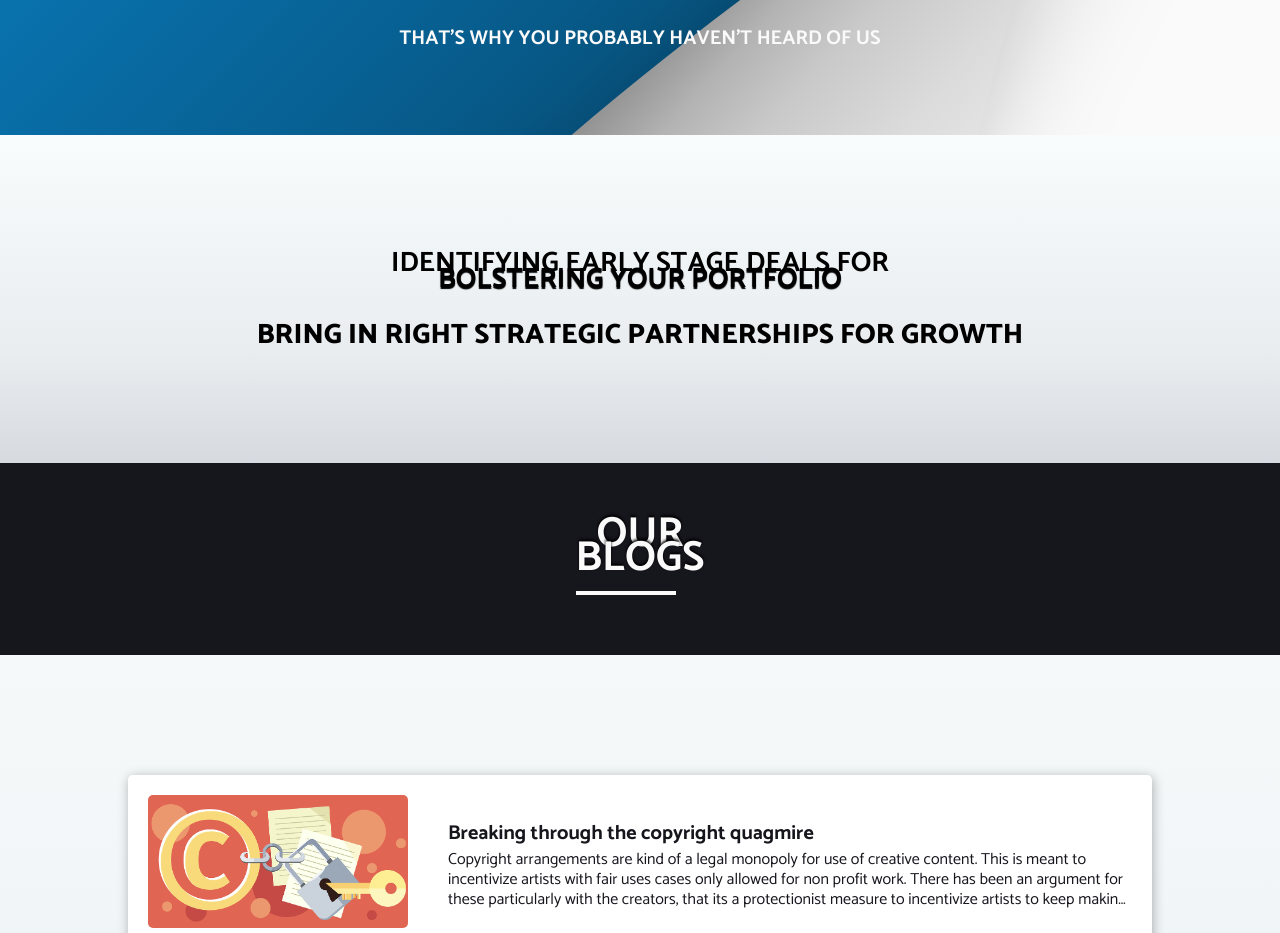
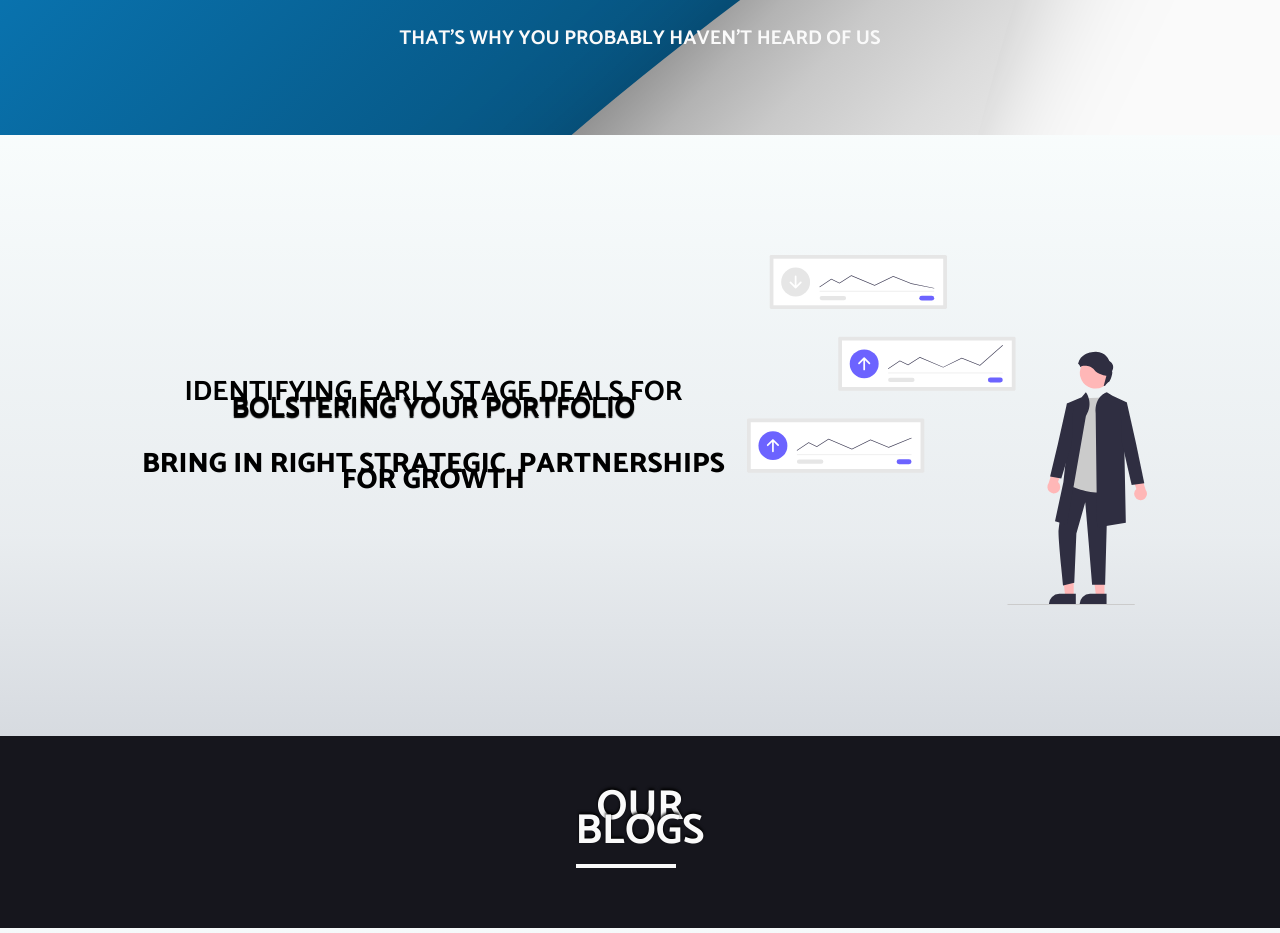
Before and after one commit to mritunjaysaha/project-1, a Next.js app: page / in a window 1280 px wide. Shown: the part 4260-5193 px from the top of the page. Built offline with nearby package versions, Linux system fonts and the light colour scheme.

Commit message:
added illustration

```diff
--- a/src/body.jsx
+++ b/src/body.jsx
@@ -97,6 +97,7 @@ export function Body() {
                     </Zoom>
                 </div>
                 <div className={`${styles.secretDiv2} ${styles.gradient1}`}>
+                    <div className={styles.taglinesContainer}>
                         <Zoom cascade duration={8000}>
                             <p>
                                 Identifying early stage deals for
@@ -106,8 +107,18 @@ export function Body() {
                             </p>
                         </Zoom>
                         <Zoom cascade duration={8000}>
-                        <p>Bring in right strategic partnerships for growth</p>
-                    </Zoom>{" "}
+                            <p>
+                                Bring in right strategic &nbsp;
+                                <span>partnerships for growth</span>
+                            </p>
+                        </Zoom>
+                    </div>
+                    <div className={styles.illustration}>
+                        <img
+                            src="/assets/stock-prices-illustration.svg"
+                            alt="portfolio"
+                        />
+                    </div>
                 </div>
             </section>
 
--- a/styles/body.module.scss
+++ b/styles/body.module.scss
@@ -124,16 +124,21 @@
     }
 
     .secretDiv2 {
+        display: flex;
+        flex-direction: column-reverse;
+        align-items: center;
+        justify-content: space-evenly;
         width: 100%;
         margin: 0 auto;
         text-align: center;
-        padding: 4rem;
+        padding: 6rem;
 
         p {
             font-weight: $fw-bold;
-            font-size: $fs-x-large;
             margin-bottom: 4rem;
             line-height: 2rem;
+            word-break: normal;
+            white-space: unset;
 
             .spanColor {
                 text-shadow: 0px 2px 1px rgba(0, 0, 0, 1);
@@ -144,12 +149,37 @@
                 margin-bottom: 0;
             }
         }
+        .taglinesContainer {
+            width: 80vw;
+        }
+
+        .illustration {
+            img {
+                width: 80vw;
+                height: auto;
+            }
+        }
 
         @include breakpoint(tablet) {
+            flex-direction: row;
+
             padding: $marginTopBottom;
 
             p {
+                font-size: $fs-x-large;
+
                 line-height: 1.6rem;
+            }
+
+            .taglinesContainer {
+                width: 60rem;
+            }
+
+            .illustration {
+                img {
+                    width: 40rem;
+                    height: auto;
+                }
             }
         }
     }
```
Also changed, not shown: public/assets/stock-prices-illustration.svg (added). Lines whose indentation alone changed are shown as unchanged.
